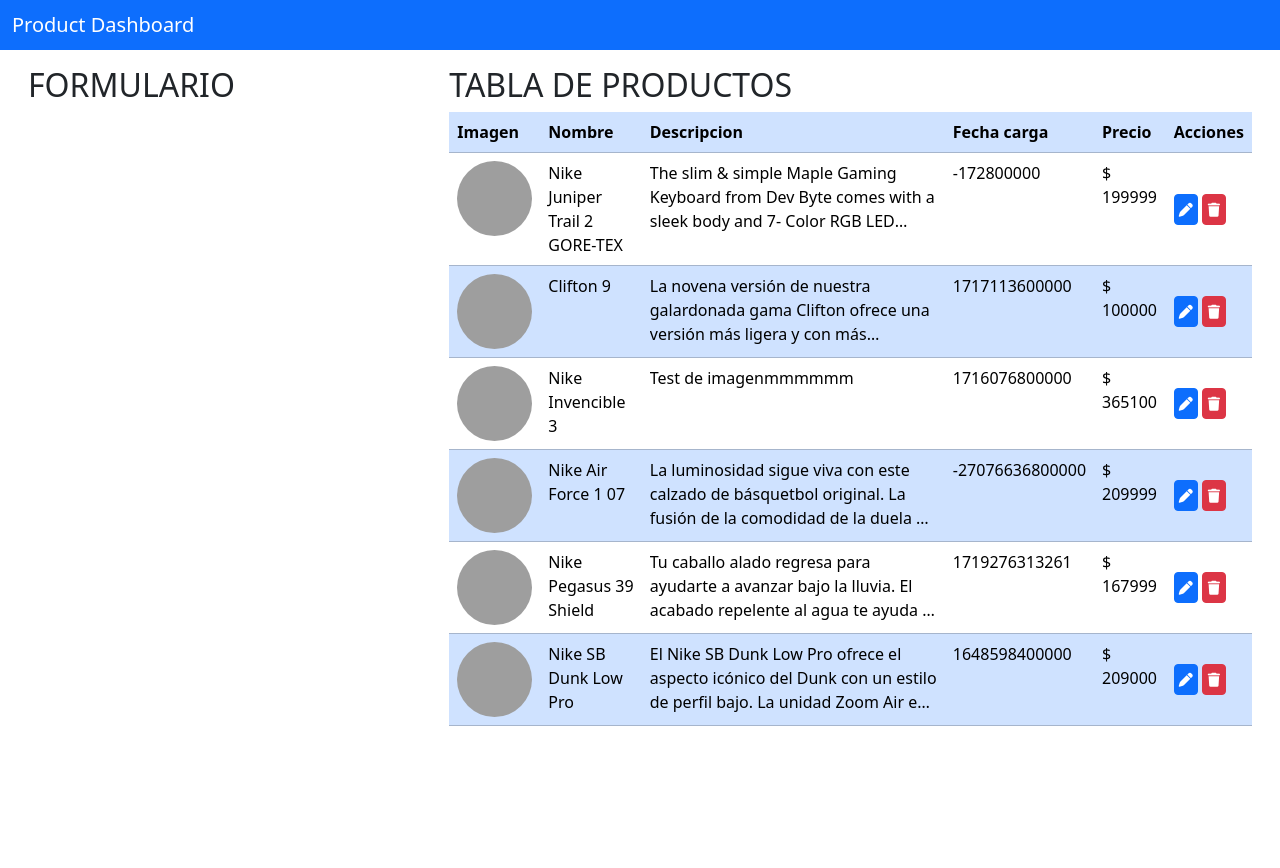
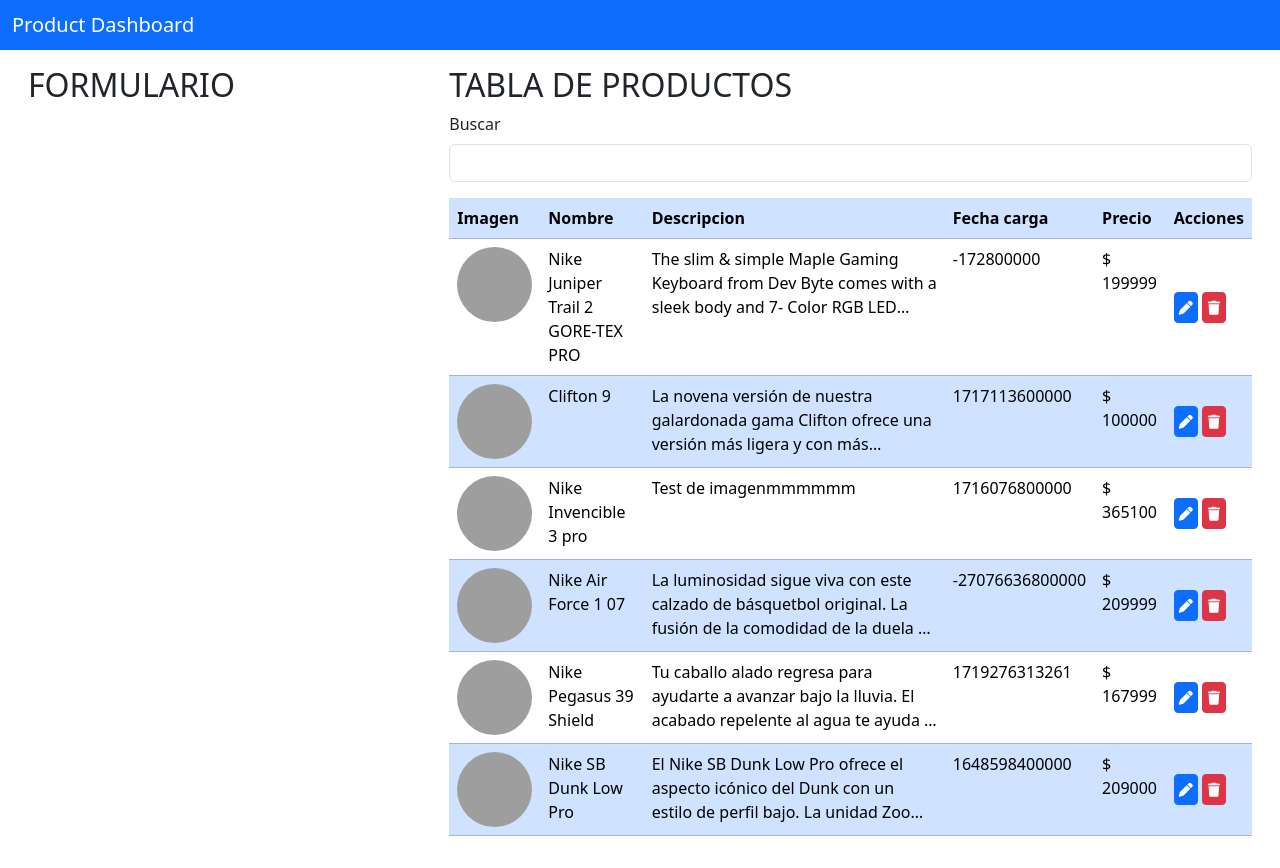
Before and after one commit to Neomartin/69116-Admin-product, a plain HTML site: page index.html in a window 1280 px wide. Before the commit the page ends 800 px from the top, so only its background shows below. Drawn offline with nearby package versions, Linux system fonts and the light colour scheme; grey boxes are pictures that could not be loaded.

Commit message:
Borrar productos y buscar finalizado

```diff
--- a/index.html
+++ b/index.html
@@ -33,7 +33,24 @@
 
             <div class="col-12 col-lg-8">
                 <div class="p-3">
-                    <h2>TABLA DE PRODUCTOS</h2>
+                    <h2 contenteditable="true">TABLA DE PRODUCTOS</h2>
+
+
+
+
+                    <div class="mb-3">
+
+                        <label for="search" class="form-label">Buscar</label>
+                        <input type="text" class="form-control" id="task" oninput="searchProduct(event)">
+
+                        <!-- <div class="button btn btn-success" onclick="agregarTarea()">Buscar</div> -->
+                        <!-- oninput="searchProduct(event)" -->
+                    </div>
+
+
+
+
+
 
                     <table class="table table-primary table-admin">
                         <thead>
--- a/js/product-admin.js
+++ b/js/product-admin.js
@@ -1,7 +1,7 @@
 const products = [
     {
       createdAt: -172800000,
-      name: "Nike Juniper Trail 2 GORE-TEX",
+      name: "Nike Juniper Trail 2 GORE-TEX PRO",
       image: "https://nikearprod.vtexassets.com/arquivos/ids/877894-1200-1200?width=1200&height=1200&aspect=true",
       price: 199999,
       description: "The slim & simple Maple Gaming Keyboard from Dev Byte comes with a sleek body and 7- Color RGB LED Back-lighting for smart functionality",
@@ -19,7 +19,7 @@ const products = [
     },
     {
       createdAt: 1716076800000,
-      name: "Nike Invencible 3",
+      name: "Nike Invencible 3 pro",
       image: "https://static.nike.com/a/images/c_limit,w_592,f_auto/t_product_v1/28810afe-6b6a-4f6a-beb4-701a3539bb02/invincible-3-zapatillas-de-running-asfalto-9lqlcK.png",
       price: 365100,
       description: "Test de imagenmmmmmm",
@@ -56,15 +56,18 @@ const products = [
 ]
 
 const tableBodyHTML = document.getElementById("table-body");
+// Pintar todos los productos inicialmente
+renderProducts(products)
 
-console.log(tableBodyHTML)
+function renderProducts(ARRAY_TO_RENDER) {
 
-// Recorrer el array y hacer un console.log de cada producto
-products.forEach((prod) => {
+    tableBodyHTML.innerHTML = ''
+
+    ARRAY_TO_RENDER.forEach((prod, indice) => {
 
         tableBodyHTML.innerHTML += `<tr>
             <td class="product-image">
-            <img src="${prod.image}" alt="">
+                <img src="${prod.image}" alt="${prod.name}">
             </td>
             <td class="product-name">
                 ${prod.name}
@@ -86,33 +89,93 @@ products.forEach((prod) => {
                 <button class="btn btn-primary btn-sm">
                     <i class="fa-solid fa-pen"></i>
                 </button>
-            <button class="btn btn-danger btn-sm">
+                <button class="btn btn-danger btn-sm" onclick="deleteProduct('${prod.id}')">
                     <i class="fa-solid fa-trash"></i>
                 </button>
             </td>
     </tr>`
+        // PARA EJERCICIO DE TAREAS USAR "indice" en deleteProduct
 
+
+    })
+}
+// Recorrer el array y hacer un console.log de cada producto
+
+
+// Llamar una función específica para borrar productos
+function deleteProduct(identificador) {
+
+    // Obtener el id del producto a eliminar
+    console.log("Id recibido", identificador)
+
+    // Poder identificar el indice del producto a eliminar a través de algún método
+    const index = products.findIndex((producto) => {
+        // Condicion yo return un true
+        if(identificador === producto.id) {
+            return true
+        } else {
+            return false
+        }
+    })
+    // Eliminar el producto del array con splice en base a su ubicación
+    products.splice(index, 1)
+    // Array.splice(indice, 1) -> Elimina un elemento del array
+    renderProducts(products)
+}
+
+// #Search product
+
+function searchProduct(evt) {
+    // Recibo un evento en este caso del tipo oninput
+    console.log(evt.target.value)
+
+    let text = evt.target.value;  // "IkE"
+
+    text = text.toLowerCase()    // "ike"
+
+    // Primero tengo que buscar en mi array los elementos que tengan como valor Name el texto que la persona a escrito
+    const productosFiltrados = products.filter((PRODUCTITO) => {
+        const nombre = PRODUCTITO.name.toLowerCase();
+        const descripcion = PRODUCTITO.description.toLowerCase();
+        // nike invecible 3
+        //
+        if(  nombre.includes(text) || descripcion.includes(text) ) {
+
+            return true
+
+        } else {
+            return false
+        }
     })
 
 
-{/* <tr>
-        <td class="product-image">
-            <img src="https://static.nike.com/a/images/t_default/28810afe-6b6a-4f6a-beb4-701a3539bb02/invincible-3-zapatillas-de-running-asfalto-9lqlcK.png" alt="">
-        </td>
-        <td class="product-name">
-            Zapatillas Nike
-        </td>
-        <td class="product-description">
-            Zapatillas Nike para correr en asfalto con tecnologia de amortiguacion
-        </td>
-        <td class="product-date">
-            2021-12-01
-        </td>
-        <td class="product-price">
-            $ 15000
-        </td>
-        <td class="product-actions">
-            <button class="btn btn-primary btn-sm">Editar</button>
-            <button class="btn btn-danger btn-sm">Eliminar</button>
-        </td>
-</tr> */}
+    console.log(productosFiltrados)
+
+
+    renderProducts(productosFiltrados)
+
+
+
+}
+
+// const tasks_list = []
+
+// function agregarTarea() {
+//     const taskInputHTML = document.getElementById("task")
+
+//     const tarea = taskInputHTML.value;
+
+//     if(tarea.length < 3) {
+//         // alert("La t")
+//         return
+//     }
+
+//     console.log(tarea)
+//     //agrego la tarea al array
+// }
+
+
+// // usando en forEach el indice y llamando esta función con dicho valor
+// function borrarTarea(index) {
+//     // Directamente borramos en base al index recibido
+// }
```
Lines whose indentation alone changed are shown as unchanged.
